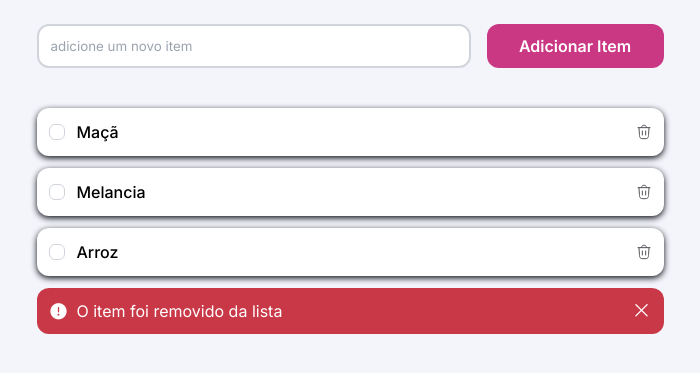
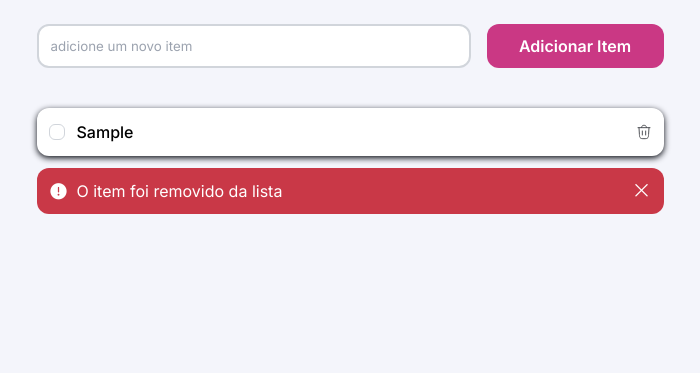
Before and after one commit to Lzinhah/QuickListHeloisacarvalho21bti, a plain HTML site: page index.html in a window 1280 px wide. Both pictures are taken after typing "Sample" into the empty fields and a click on the button "Adicionar Item". Shown: the part 219-592 px from the top of the page, without its empty margins (290-990 px from the left). Drawn offline with nearby package versions, Linux system fonts and the light colour scheme.

Commit message:
criação da função showItemsList() para exibir os itens dentro da section.List

```diff
--- a/index.html
+++ b/index.html
@@ -37,47 +37,7 @@
             <button onclick="addItem()">Adicionar Item</button>
         </section>
 
-        <section class="list">
-            <div class="item">
-                <div>
-                    <input type="checkbox" name="list" id="item-1">
-                    <div class="custom-checkbox">
-                        <img src="./assets-20250602T011003Z-1-001/assets/checked.svg" alt="imagem de check">
-                    </div>
-                    <label for="item-1">Maçã</label>
-                </div>
-
-                <button>
-                    <img src="./assets-20250602T011003Z-1-001/assets/trash-icon.svg" alt="trash icon">
-                </button>
-            </div>
-            <div class="item">
-                <div>
-                    <input type="checkbox" name="list" id="item-2">
-                    <div class="custom-checkbox">
-                        <img src="./assets-20250602T011003Z-1-001/assets/checked.svg" alt="imagem de check">
-                    </div>
-                    <label for="item-2">Melancia</label>
-                </div>
-
-                <button>
-                    <img src="./assets-20250602T011003Z-1-001/assets/trash-icon.svg" alt="trash icon">
-                </button>
-            </div>
-            <div class="item">
-                <div>
-                    <input type="checkbox" name="list" id="item-3">
-                    <div class="custom-checkbox">
-                        <img src="./assets-20250602T011003Z-1-001/assets/checked.svg" alt="imagem de check">
-                    </div>
-                    <label for="item-3">Arroz</label>
-                </div>
-
-                <button>
-                    <img src="./assets-20250602T011003Z-1-001/assets/trash-icon.svg" alt="trash icon">
-                </button>
-            </div>
-        </section>
+        <section class="list"></section>
 
         <div class="warning">
             <div>
--- a/main.js
+++ b/main.js
@@ -11,4 +11,29 @@ function addItem() {
     items.push(item)
 
     document.querySelector("#item").value = ""
+
+    showItemsList()
 }
+
+function showItemsList() {
+    const sectionList = document.querySelector(".list")
+    sectionList.textContent = ""
+
+    items.map((item, index) => {
+        sectionList.innerHTML += `
+            <div class="item">
+                <div>
+                    <input type="checkbox" name="list" id="item-${index}">
+                    <div class="custom-checkbox">
+                        <img src="./assets-20250602T011003Z-1-001/assets/checked.svg" alt="imagem de check">
+                    </div>
+                    <label for="item-${index}">${item.name}</label>
+                </div>
+
+                <button>
+                    <img src="./assets-20250602T011003Z-1-001/assets/trash-icon.svg" alt="trash icon">
+                </button>
+            </div>
+        `
+    })
+}
```
